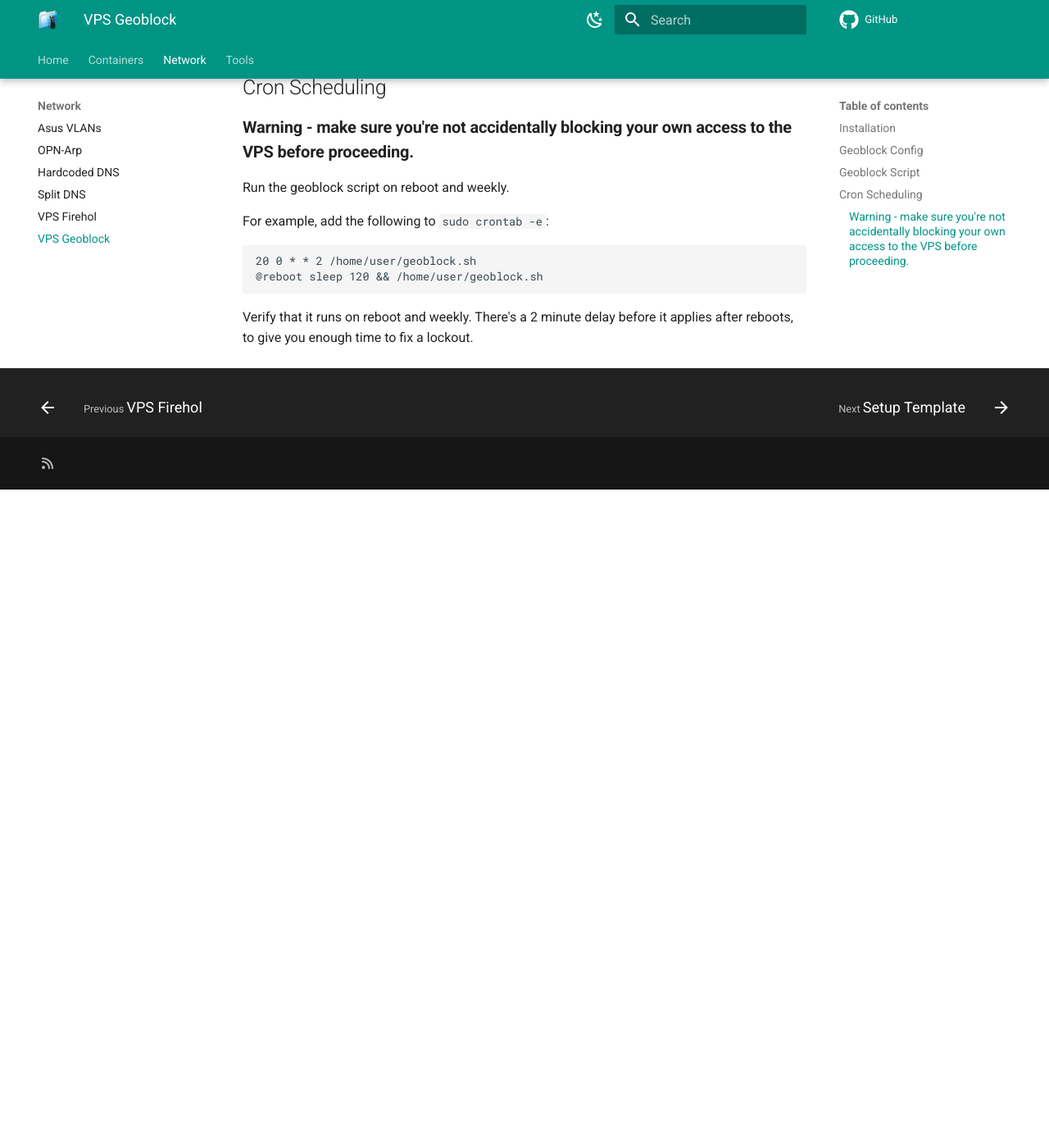
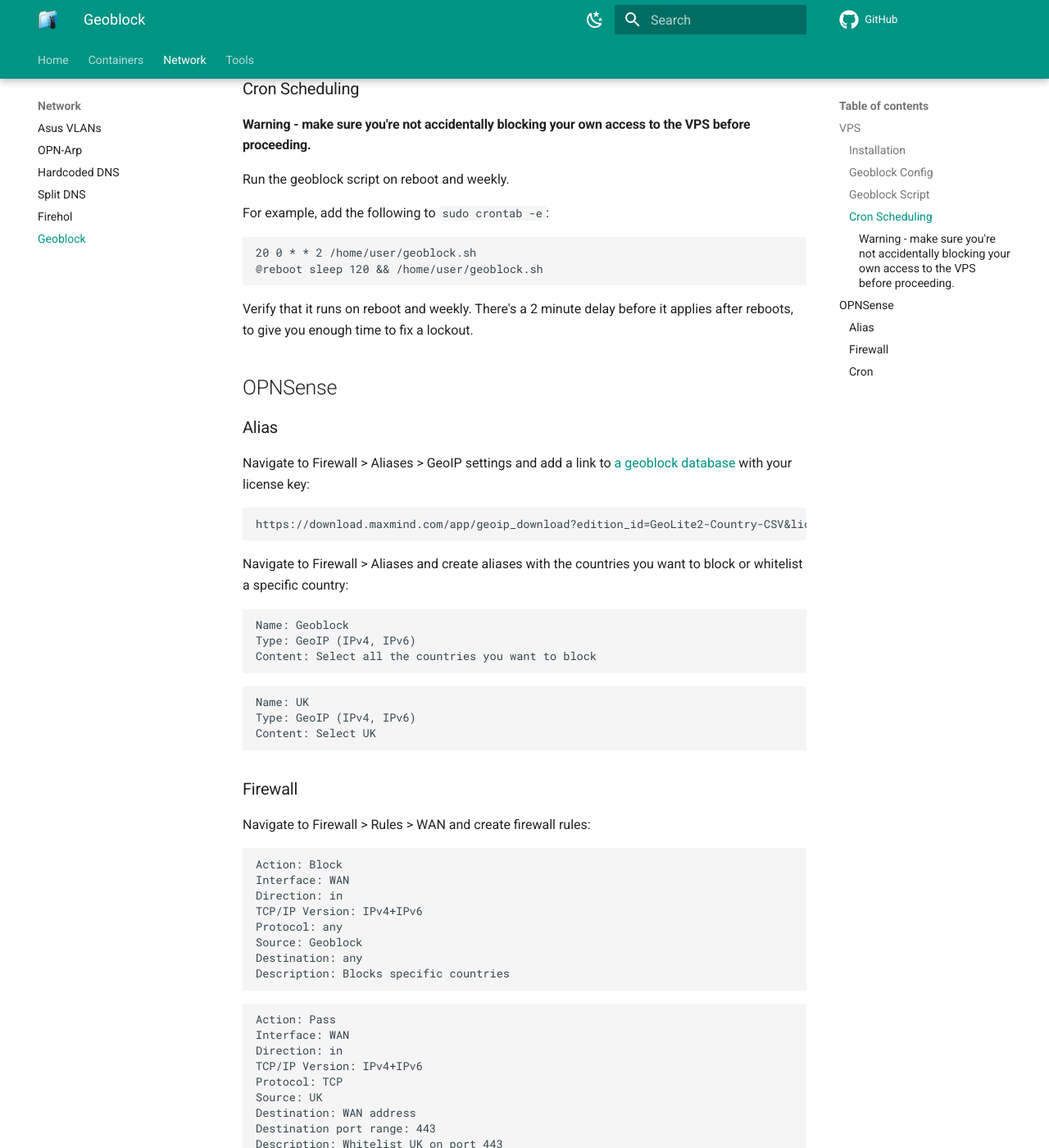
Before and after one commit to quietsy/advanced-configurations, an MkDocs documentation site: the page built from docs/geoblock.md, in a window 1280 px wide and 1400 px high, scrolled down 1936 px. Shown: the whole window at 82% size. Built offline with MkDocs 1.6.1 and Material for MkDocs 9.7.7, drawn with Linux system fonts in a browser that asks for light colours; comment, search, counter and statistics services are not loaded; before the commit the page ends 2533 px from its top, so only the background shows below that; some of the changed text lies outside the part shown.

Commit message:
Add opnsense blocks

````diff
--- a/docs/vps-geoblock.md
+++ b/docs/geoblock.md
@@ -1,11 +1,13 @@
-# VPS Geoblock
+# Geoblock
+
+## VPS
 
 I've been dealing with constant attacks on a mail server on a VPS coming from 2 specific countries, the only solution that worked was completely blocking these countries.
 
 There are 2 popular geoblock providers, Maxmind and DP-IP, we can utilize them using a python library called [geoipsets](https://github.com/chr0mag/geoipsets).
 
 
-## Installation
+### Installation
 
 Install the following packages:
 
@@ -26,7 +28,7 @@ source .venv/bin/activate
 ```
 
 
-## Geoblock Config
+### Geoblock Config
 
 Create a geoblock config according to the [geoipsets](https://github.com/chr0mag/geoipsets) documentation.
 
@@ -51,7 +53,7 @@ geoipsets -o /home/user -c /home/user/geoipsets.conf
 ```
 
 
-## Geoblock Script
+### Geoblock Script
 
 Create a script to refresh the geoblock ipsets and recreate the iptables rules.
 
@@ -94,9 +96,9 @@ sudo ipset list RU.ipv4
 ```
 
 
-## Cron Scheduling
+### Cron Scheduling
 
-### **Warning - make sure you're not accidentally blocking your own access to the VPS before proceeding.**
+#### **Warning - make sure you're not accidentally blocking your own access to the VPS before proceeding.**
 
 Run the geoblock script on reboot and weekly.
 
@@ -108,3 +110,70 @@ For example, add the following to `sudo crontab -e`:
 ```
 
 Verify that it runs on reboot and weekly. There's a 2 minute delay before it applies after reboots, to give you enough time to fix a lockout.
+
+## OPNSense
+
+### Alias
+
+Navigate to Firewall > Aliases > GeoIP settings and add a link to [a geoblock database](https://docs.opnsense.org/manual/how-tos/maxmind_geo_ip.html) with your license key:
+
+```
+https://download.maxmind.com/app/geoip_download?edition_id=GeoLite2-Country-CSV&license_key=your-license-key&suffix=zip
+```
+
+Navigate to Firewall > Aliases and create aliases with the countries you want to block or whitelist a specific country:
+
+```
+Name: Geoblock
+Type: GeoIP (IPv4, IPv6)
+Content: Select all the countries you want to block
+```
+
+```
+Name: UK
+Type: GeoIP (IPv4, IPv6)
+Content: Select UK
+```
+
+### Firewall
+
+Navigate to Firewall > Rules > WAN and create firewall rules:
+
+```
+Action: Block
+Interface: WAN
+Direction: in
+TCP/IP Version: IPv4+IPv6
+Protocol: any
+Source: Geoblock
+Destination: any
+Description: Blocks specific countries
+```
+
+```
+Action: Pass
+Interface: WAN
+Direction: in
+TCP/IP Version: IPv4+IPv6
+Protocol: TCP
+Source: UK
+Destination: WAN address
+Destination port range: 443
+Description: Whitelist UK on port 443
+```
+
+### Cron
+
+Create a cron job to automatically update the blocklists every day.
+
+Navigate to System > Settings > Cron and add the following job:
+
+```
+Eabled: checked
+Minutes: 0
+Hours: 0
+Day of the month: *
+Months: *
+Days of the week: *
+Command: Update and reload firewall aliases
+```
--- a/mkdocs.yml
+++ b/mkdocs.yml
@@ -75,8 +75,8 @@ nav:
     - OPN-Arp: opnarp.md
     - Hardcoded DNS: hardcoded-dns.md
     - Split DNS: split-dns.md
-    - VPS Firehol: vps-firehol.md
-    - VPS Geoblock: vps-geoblock.md
+    - Firehol: firehol.md
+    - Geoblock: geoblock.md
   - Tools:
     - Setup Template: setup.md
     - Phone: phone.md
````
Also changed, not shown: docs/firehol.md (renamed from docs/vps-firehol.md, +66 -7 lines), docs/index.md (+2 -2 lines).
